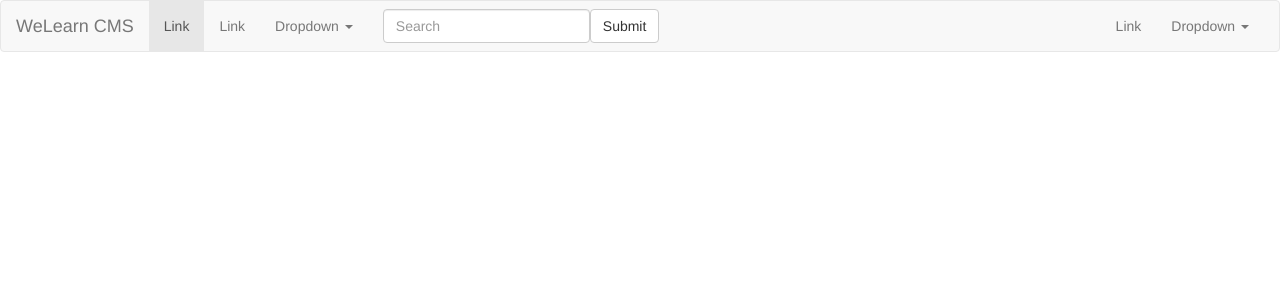
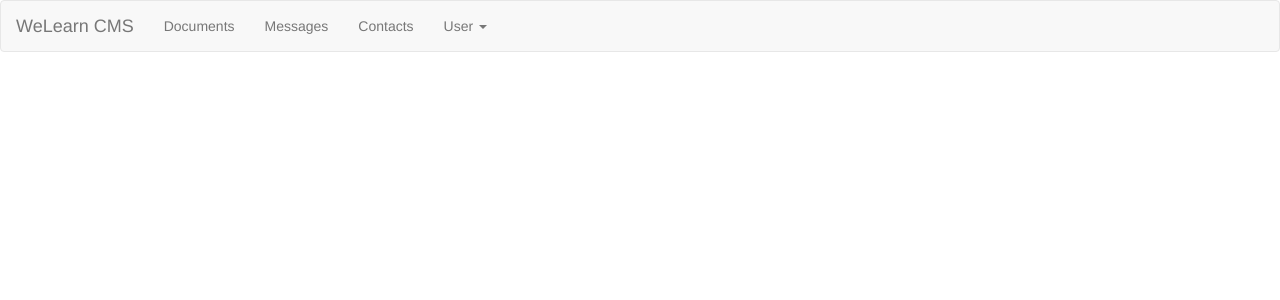
Before and after one commit to EmilyBark3r/cms, an Angular app: page / in a window 1280 px wide. Shown: the top 300 px of the page. Built offline with nearby package versions, Linux system fonts and the light colour scheme.

Commit message:
header is as it should be

```diff
--- a/src/app/header/header.component.html
+++ b/src/app/header/header.component.html
@@ -14,10 +14,11 @@
       <!-- Collect the nav links, forms, and other content for toggling -->
       <div class="collapse navbar-collapse" id="bs-example-navbar-collapse-1">
         <ul class="nav navbar-nav">
-          <li class="active"><a href="#">Link <span class="sr-only">(current)</span></a></li>
-          <li><a href="#">Link</a></li>
+          <li><a href="#">Documents</a></li>
+          <li><a href="#">Messages</a></li>
+          <li><a href="#">Contacts</a></li>
           <li class="dropdown">
-            <a href="#" class="dropdown-toggle" data-toggle="dropdown" role="button" aria-haspopup="true" aria-expanded="false">Dropdown <span class="caret"></span></a>
+            <a href="#" class="dropdown-toggle" data-toggle="dropdown" role="button" aria-haspopup="true" aria-expanded="false">User <span class="caret"></span></a>
             <ul class="dropdown-menu">
               <li><a href="#">Action</a></li>
               <li><a href="#">Another action</a></li>
@@ -29,16 +30,16 @@
             </ul>
           </li>
         </ul>
-        <form class="navbar-form navbar-left">
+        <!-- <form class="navbar-form navbar-left">
           <div class="form-group">
             <input type="text" class="form-control" placeholder="Search">
           </div>
           <button type="submit" class="btn btn-default">Submit</button>
-        </form>
-        <ul class="nav navbar-nav navbar-right">
-          <li><a href="#">Link</a></li>
+        </form> -->
+        <!-- <ul class="nav navbar-nav navbar-right">
+          <li><a href="#">Remove</a></li>
           <li class="dropdown">
-            <a href="#" class="dropdown-toggle" data-toggle="dropdown" role="button" aria-haspopup="true" aria-expanded="false">Dropdown <span class="caret"></span></a>
+            <a href="#" class="dropdown-toggle" data-toggle="dropdown" role="button" aria-haspopup="true" aria-expanded="false">Remove <span class="caret"></span></a>
             <ul class="dropdown-menu">
               <li><a href="#">Action</a></li>
               <li><a href="#">Another action</a></li>
@@ -47,7 +48,7 @@
               <li><a href="#">Separated link</a></li>
             </ul>
           </li>
-        </ul>
-      </div><!-- /.navbar-collapse -->
-    </div><!-- /.container-fluid -->
+        </ul> -->
+      </div>
+    </div>
   </nav>
```
